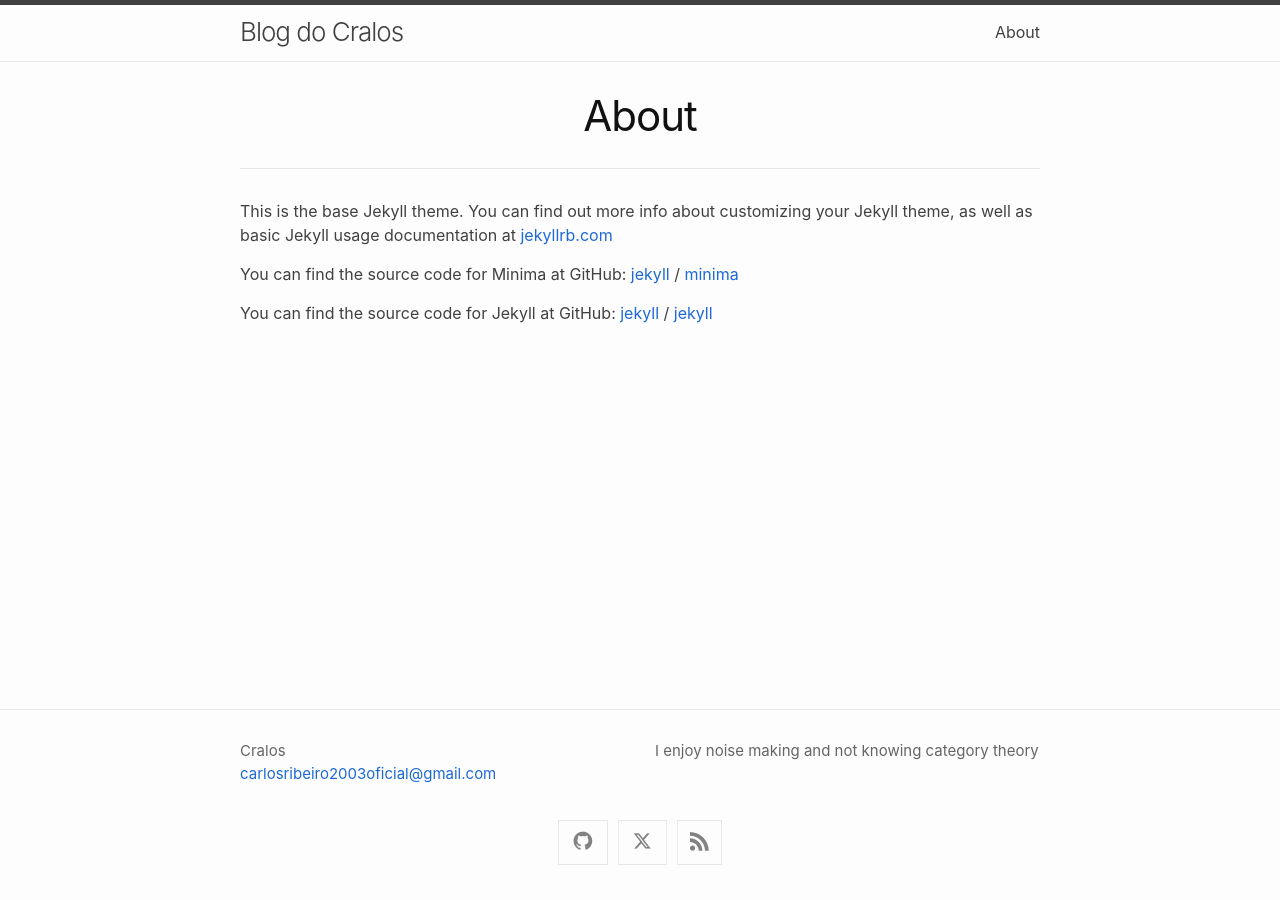
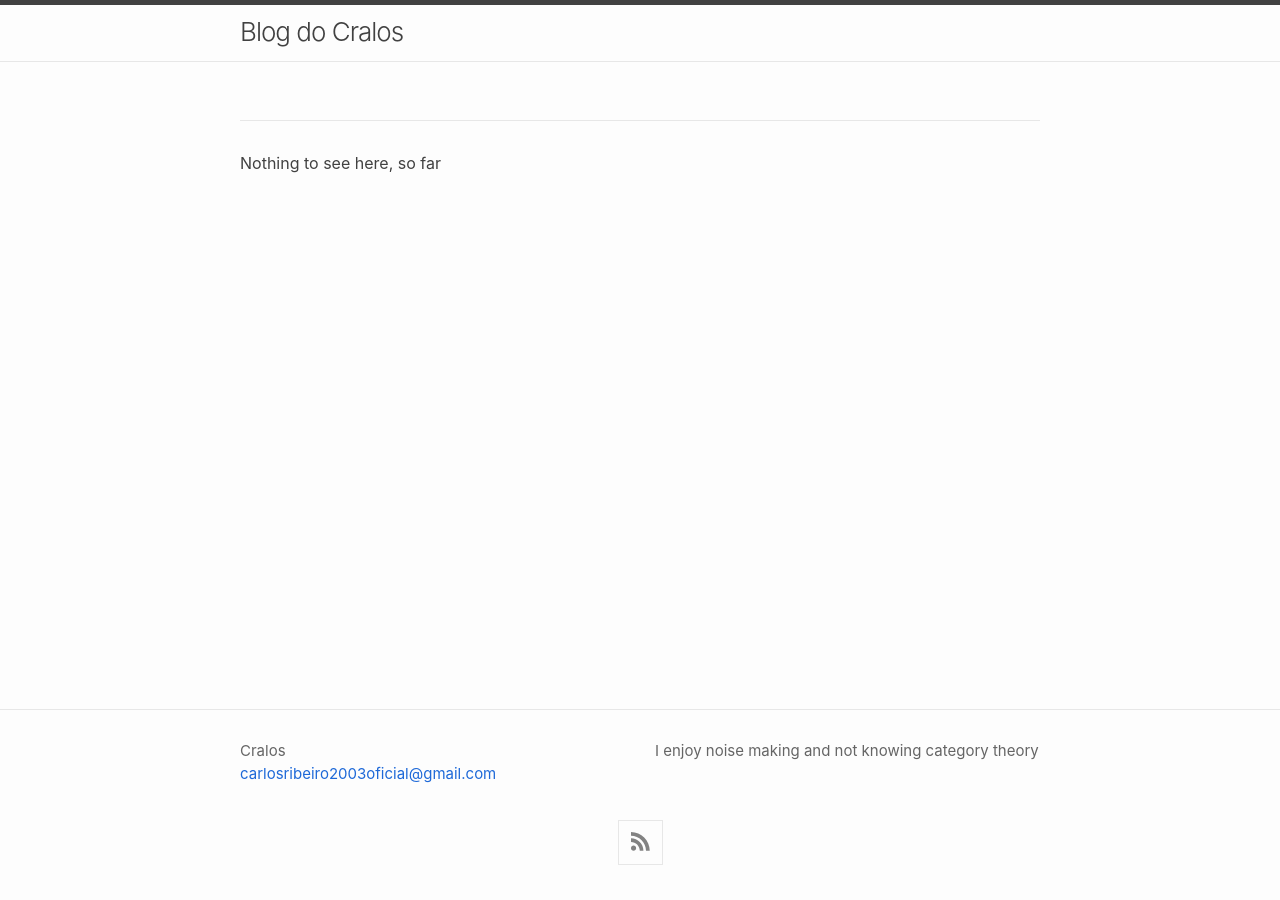
Before and after one commit to Carlos-oficial/carlos-oficial.github.io, a Jekyll site: the page built from about.md, in a window 1280 px wide. Built offline with Jekyll 4.4.1, drawn with Linux system fonts in a browser that asks for light colours; nearby versions of some CDN libraries.

Commit message:
no about

```diff
--- a/_config.yml
+++ b/_config.yml
@@ -32,7 +32,7 @@ minima:
   #   the `path` property (as represented via Liquid) of the pages in the order they
   #   should be rendered.
   nav_pages:
-    - about.md
+   - about.md
 
   # Set to `true` to show excerpts on the homepage.
   show_excerpts: false
@@ -48,10 +48,10 @@ minima:
   #     * title    Tooltip rendered on hovering over icon.
   #     * icon     Font Awesome icon id. `github` corresponds to `fa-github`.
   #     * url      Full URL of social profile.
-  social_links:
-    - title: Minima Theme repository at GitHub
-      icon: github
-      url: "https://github.com/jekyll/minima"
-    - title: Jekyll at X (formerly Twitter)
-      icon: x-twitter
-      url: "https://x.com/jekyllrb"
+  # social_links:
+  #   - title: Minima Theme repository at GitHub
+  #     icon: github
+  #     url: "https://github.com/jekyll/minima"
+  #   - title: Jekyll at X (formerly Twitter)
+  #     icon: x-twitter
+  #     url: "https://x.com/jekyllrb"
--- a/about.md
+++ b/about.md
@@ -1,18 +1,6 @@
 ---
 layout: page
-title: About
 permalink: /about/
 ---
 
-This is the base Jekyll theme. You can find out more info about customizing your Jekyll theme, as well as basic Jekyll usage documentation at [jekyllrb.com](https://jekyllrb.com/)
-
-You can find the source code for Minima at GitHub:
-[jekyll][jekyll-organization] /
-[minima](https://github.com/jekyll/minima)
-
-You can find the source code for Jekyll at GitHub:
-[jekyll][jekyll-organization] /
-[jekyll](https://github.com/jekyll/jekyll)
-
-
-[jekyll-organization]: https://github.com/jekyll
+Nothing to see here, so far
```
Also changed, not shown: _config_theme-dev.yml (+9 -9 lines), index.md (+0 -3 lines).
